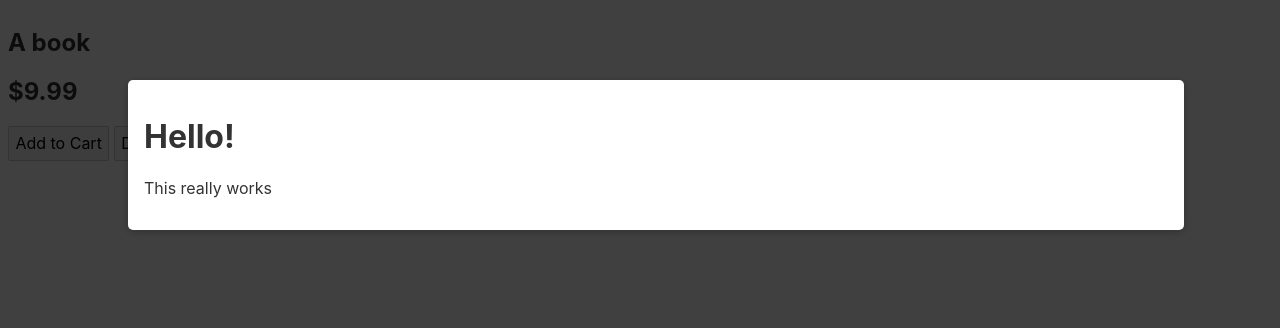
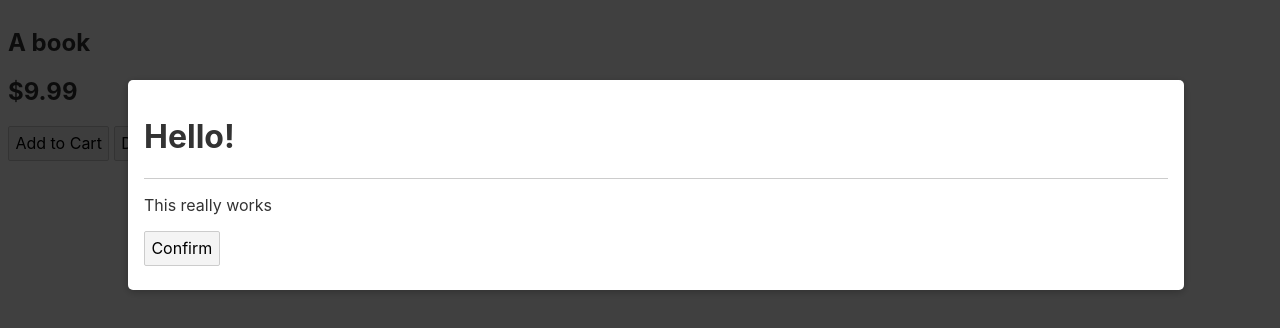
Before and after one commit to sahilmob/svelte-course-component-communication, a Svelte app: page / in a window 1280 px wide. Shown: the top 328 px of the page. Built offline with nearby package versions, Linux system fonts and the light colour scheme.

Commit message:
use named and default slots

```diff
--- a/src/App.svelte
+++ b/src/App.svelte
@@ -16,6 +16,7 @@
   <Product {...product} on:add-to-cart={addToCart} on:delete={deleteProduct} />
 {/each}
 <Modal>
-  <h1>Hello!</h1>
+  <h1 slot="header">Hello!</h1>
   <p>This really works</p>
+  <button slot="footer">Confirm</button>
 </Modal>
--- a/src/Modal.svelte
+++ b/src/Modal.svelte
@@ -22,10 +22,23 @@
     box-shadow: 0 2px 8px rgba(0, 0, 0, 0.26);
     overflow: scroll;
   }
+  header {
+    border-bottom: 1px solid #ccc;
+  }
 </style>
 
 <div class="backdrop" />
 
 <div class="modal">
-  <slot />
+  <header>
+    <slot name="header" />
+  </header>
+  <div class="content">
+    <slot />
+  </div>
+  <footer>
+    <slot name="footer">
+      <button>Close</button>
+    </slot>
+  </footer>
 </div>
```
